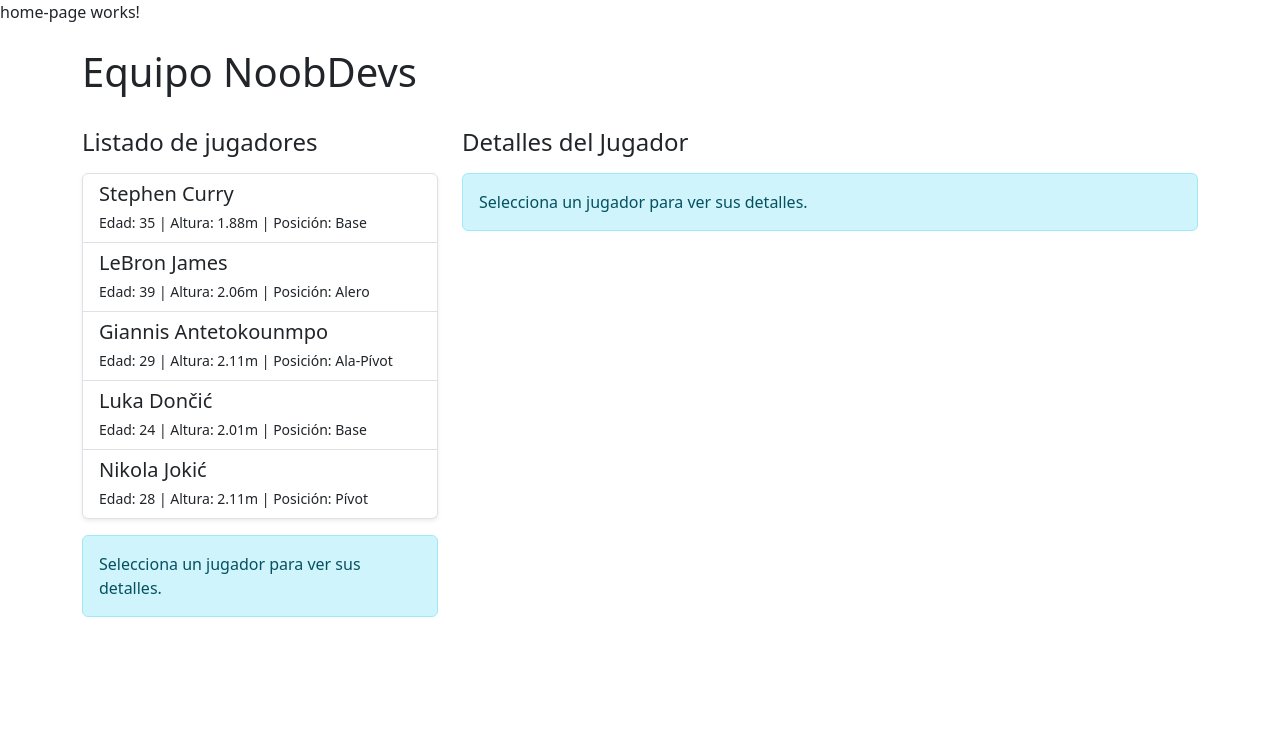
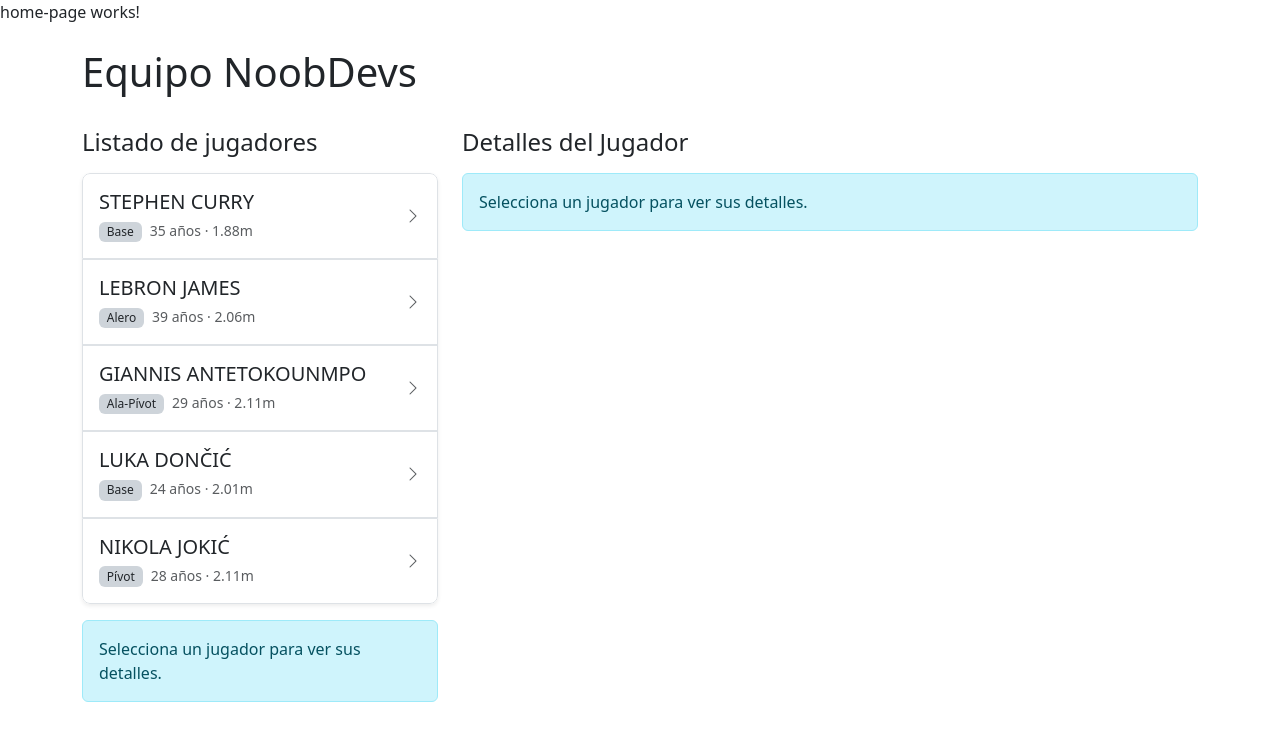
Before and after one commit to Des-FrontEnd-con-frameworks-avanz/Producto-1, an Angular app: page / in a window 1280 px wide. Shown: the top 740 px of the page. Built offline with nearby package versions, Linux system fonts and the light colour scheme.

Commit message:
modificación estilo lista jugadores

```diff
--- a/src/app/components/players/players.component.html
+++ b/src/app/components/players/players.component.html
@@ -4,15 +4,29 @@
  encima de <button> y <div>
 -->
 
-<div class="list-group shadow-sm">
-    <button *ngFor="let player of players" type="button" class="list-group-item list-group-item-action"
-        [class.active]="selectedPlayerId === player.id" (click)="onSelectPlayer(player)">
-        <div class="">
-            <h5 class="mb-1">{{player.nombre}} {{player.apellidos}}</h5>
-            <small>Edad: {{player.edad}} | Altura: {{player.altura}} | Posición: {{player.posicion}}</small>
+
+
+
+<div class="list-group list-group-flush shadow-sm rounded-3 overflow-hidden">
+
+    <button *ngFor="let player of players" style="cursor: pointer;" type="button"
+        class="list-group-item list-group-item-action p-3 border" [class.active-player]="selectedPlayerId === player.id"
+        (click)="onSelectPlayer(player)">
+
+        <div class="d-flex justify-content-between align-items-center">
+            <div>
+                <h5 class="mb-0 text-primary text-uppercase" [class.text-dark]="selectedPlayerId !== player.id">
+                    {{ player.nombre }} {{ player.apellidos }}
+                </h5>
+                <div class="mt-1">
+                    <span class="badge bg-dark-subtle text-dark fw-normal me-2">{{ player.posicion }}</span>
+                    <small class="text-muted">{{ player.edad }} años · {{ player.altura }}</small>
+                </div>
+            </div>
+            <i class="bi bi-chevron-right text-muted"></i>
         </div>
+    </button>
 
-    </button>
 </div>
 
 <div *ngIf="!selectedPlayerId" class="alert alert-info mt-3">
```
